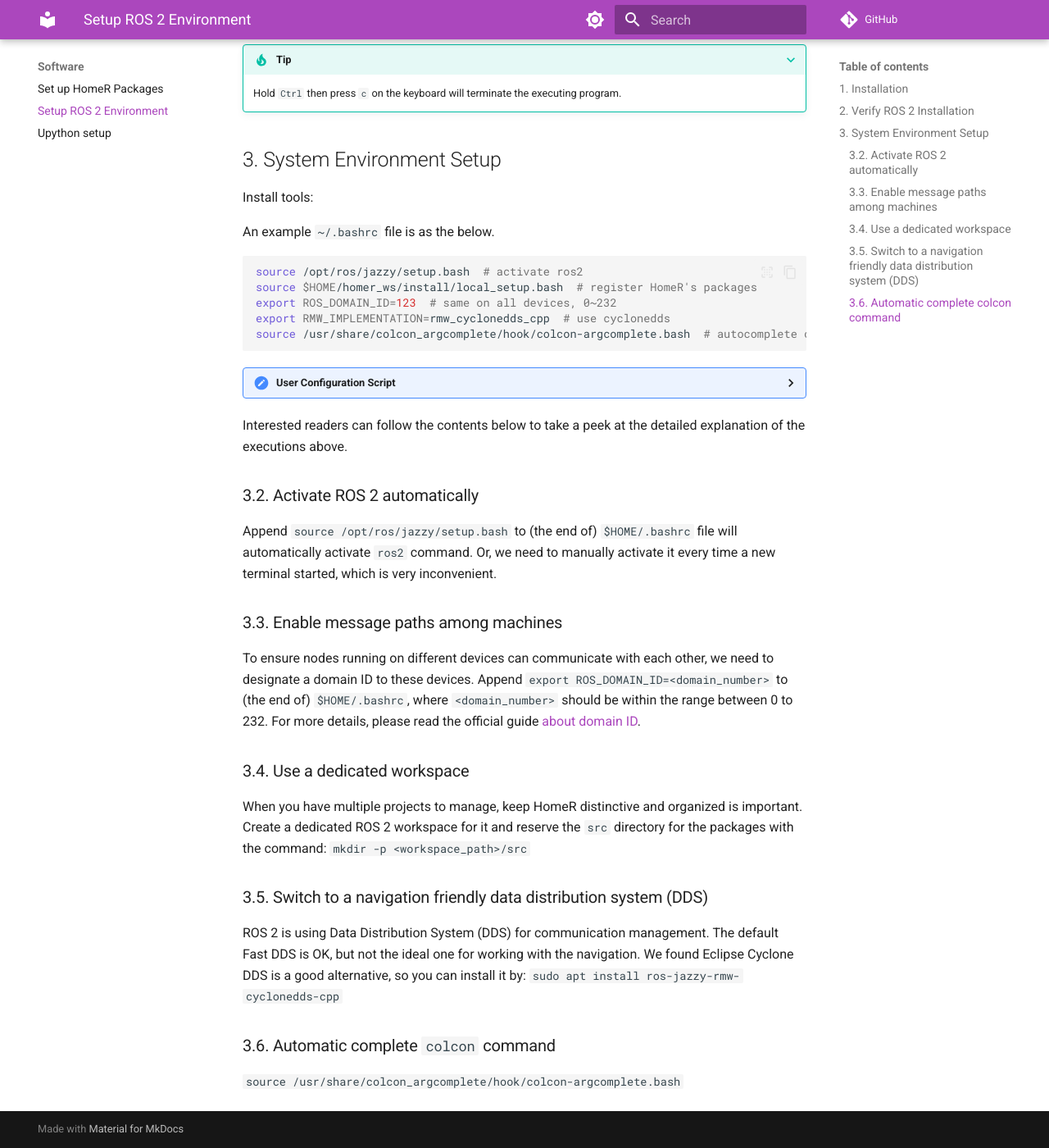
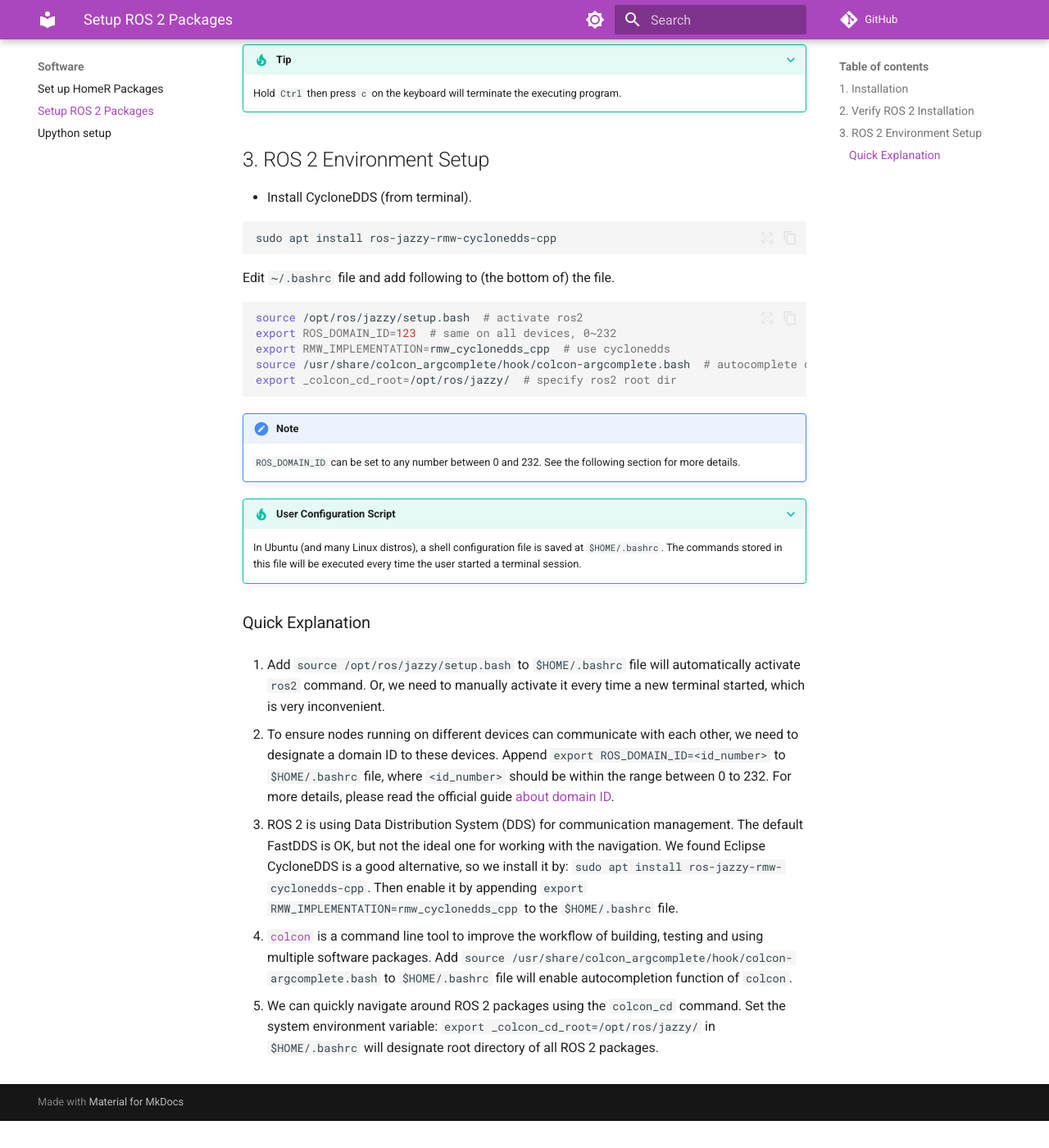
Before and after one commit to linzhangUCA/homer_docs, an MkDocs documentation site: the page built from docs/software/ros_setup.md, in a window 1280 px wide and 1400 px high, scrolled down 1596 px. Shown: the whole window at 82% size. Built offline with MkDocs 1.6.1 and Material for MkDocs 9.7.7, drawn with Linux system fonts in a browser that asks for light colours; comment, search, counter and statistics services are not loaded; after the commit the page ends 2963 px from its top, so only the background shows below that; some of the changed text lies outside the part shown.

Commit message:
finalize ros setup page

````diff
--- a/docs/software/ros_setup.md
+++ b/docs/software/ros_setup.md
@@ -1,4 +1,4 @@
-# Setup ROS 2 Environment
+# Setup ROS 2 Packages
 
 We will install and set up system environment of ROS 2 on both Raspberry Pi and a host computer.
 
@@ -68,50 +68,49 @@
 ???+ tip
     Hold `Ctrl` then press `c` on the keyboard will terminate the executing program.
 
-## 3. System Environment Setup
+## 3. ROS 2 Environment Setup
 
-Install tools:
+- Install CycloneDDS (from terminal).
 
-An example `~/.bashrc` file is as the below.
+```sh
+sudo apt install ros-jazzy-rmw-cyclonedds-cpp
+```
+
+Edit `~/.bashrc` file and add following to (the bottom of) the file.
 
 ``` sh
 source /opt/ros/jazzy/setup.bash  # activate ros2
-source $HOME/homer_ws/install/local_setup.bash  # register HomeR's packages
 export ROS_DOMAIN_ID=123  # same on all devices, 0~232
 export RMW_IMPLEMENTATION=rmw_cyclonedds_cpp  # use cyclonedds
 source /usr/share/colcon_argcomplete/hook/colcon-argcomplete.bash  # autocomplete colcon commands
+export _colcon_cd_root=/opt/ros/jazzy/  # specify ros2 root dir
 ```
 
-???ip "User Configuration Script"
-    In Ubuntu (and many Linux distros), a bash shell configuration file is saved at `$HOME/.bashrc`.
-    The scripts stored in this file will be executed every time the user started a terminal session.
+!!! note
+    `ROS_DOMAIN_ID` can be set to any number between 0 and 232.
+    See the following section for more details.
 
-Interested readers can follow the contents below to take a peek at the detailed explanation of the executions above.
+???+ tip "User Configuration Script"
+    In Ubuntu (and many Linux distros), a shell configuration file is saved at `$HOME/.bashrc`.
+    The commands stored in this file will be executed every time the user started a terminal session.
 
-### 3.2. Activate ROS 2 automatically
+### Quick Explanation
 
-Append `source /opt/ros/jazzy/setup.bash` to (the end of) `$HOME/.bashrc` file will automatically activate `ros2` command.
+1. Add `source /opt/ros/jazzy/setup.bash` to `$HOME/.bashrc` file will automatically activate `ros2` command.
 Or, we need to manually activate it every time a new terminal started, which is very inconvenient.
 
-### 3.3. Enable message paths among machines
-
-To ensure nodes running on different devices can communicate with each other, we need to designate a domain ID to these devices.
-Append `export ROS_DOMAIN_ID=<domain_number>` to (the end of) `$HOME/.bashrc`, where `<domain_number>` should be within the range between 0 to 232.
+2. To ensure nodes running on different devices can communicate with each other, we need to designate a domain ID to these devices.
+Append `export ROS_DOMAIN_ID=<id_number>` to `$HOME/.bashrc` file, where `<id_number>` should be within the range between 0 to 232.
 For more details, please read the official guide [about domain ID](https://docs.ros.org/en/jazzy/Concepts/Intermediate/About-Domain-ID.html).
 
-### 3.4. Use a dedicated workspace
+3. ROS 2 is using Data Distribution System (DDS) for communication management.
+The default FastDDS is OK, but not the ideal one for working with the navigation.
+We found Eclipse CycloneDDS is a good alternative, so we install it by:
+`sudo apt install ros-jazzy-rmw-cyclonedds-cpp`.
+Then enable it by appending `export RMW_IMPLEMENTATION=rmw_cyclonedds_cpp` to the `$HOME/.bashrc` file.
 
-When you have multiple projects to manage, keep HomeR distinctive and organized is important.
-Create a dedicated ROS 2 workspace for it and reserve the `src` directory for the packages with the command:
-`mkdir -p <workspace_path>/src`
+4. [`colcon`](http://colcon.readthedocs.io/) is a command line tool to improve the workflow of building, testing and using multiple software packages.
+Add `source /usr/share/colcon_argcomplete/hook/colcon-argcomplete.bash` to `$HOME/.bashrc` file will enable autocompletion function of `colcon`.
 
-### 3.5. Switch to a navigation friendly data distribution system (DDS)
-
-ROS 2 is using Data Distribution System (DDS) for communication management.
-The default Fast DDS is OK, but not the ideal one for working with the navigation.
-We found Eclipse Cyclone DDS is a good alternative, so you can install it by:
-`sudo apt install ros-jazzy-rmw-cyclonedds-cpp`
-
-### 3.6. Automatic complete `colcon` command
-
-`source /usr/share/colcon_argcomplete/hook/colcon-argcomplete.bash`
+5. We can quickly navigate around ROS 2 packages using the `colcon_cd` command.
+Set the system environment variable: `export _colcon_cd_root=/opt/ros/jazzy/` in `$HOME/.bashrc` will designate root directory of all ROS 2 packages.
````
